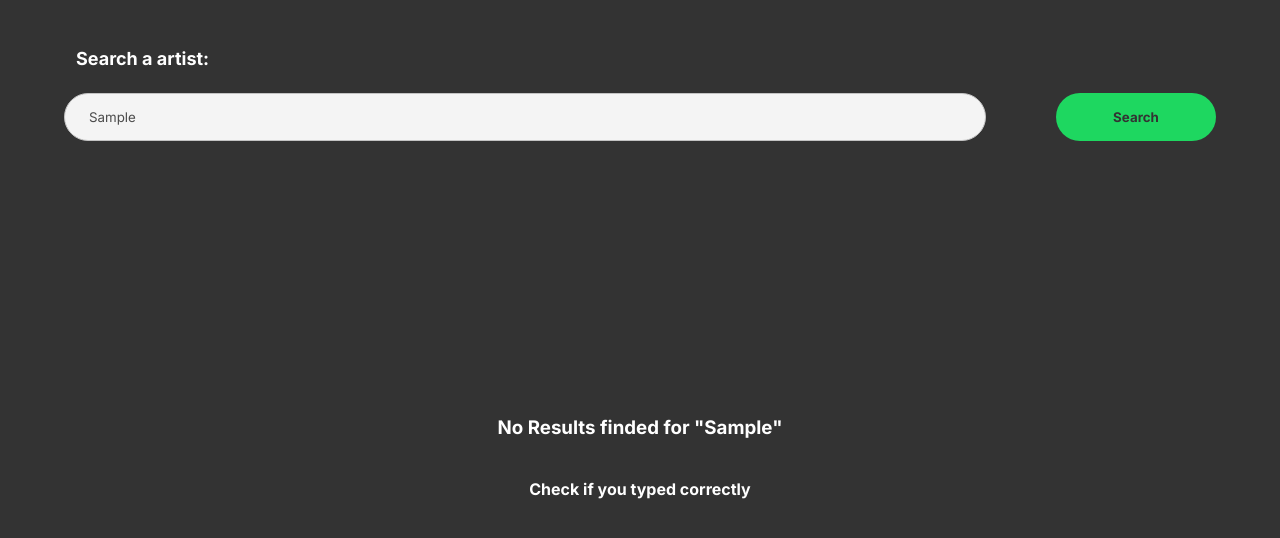
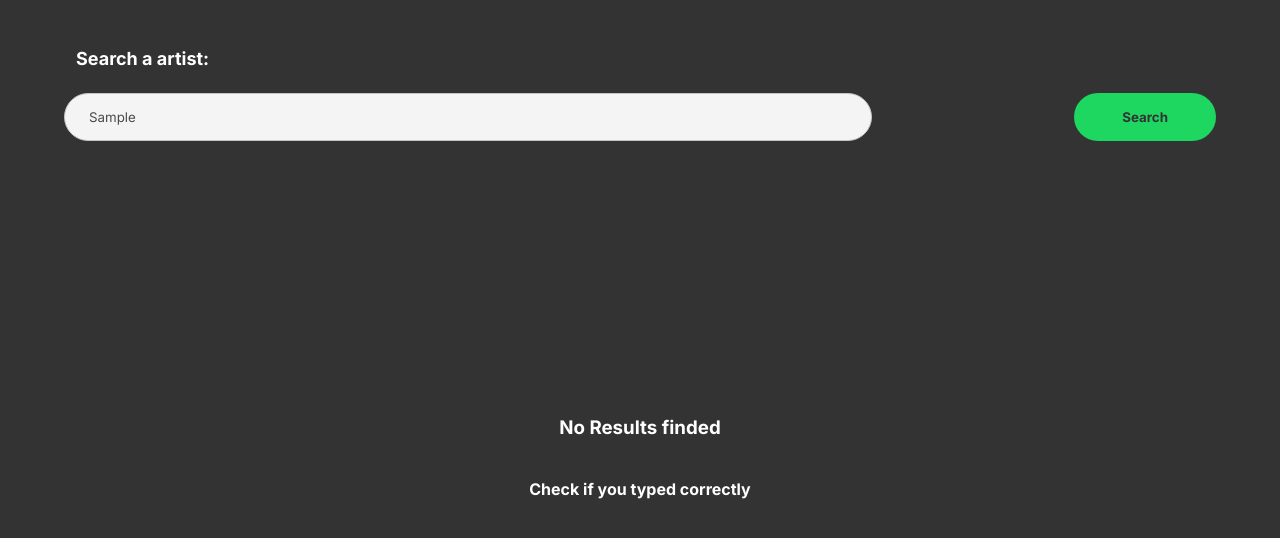
Before and after one commit to Cavalheiro-S/search-artist-info, a React (Create React App) app: page / in a window 1280 px wide. Both pictures are taken after typing "Sample" into the empty fields and a click on the button "Search". Shown: the top 538 px of the page. Built offline with nearby package versions, Linux system fonts and the light colour scheme; no server answers.

Commit message:
create ResultContext and changing where search methods are

```diff
--- a/src/App.js
+++ b/src/App.js
@@ -1,6 +1,6 @@
 import Content from './containers/Content/Content';
 import { GlobalStyle } from "./assets/style/global";
-import { ArtistProvider } from 'contexts/ArtistContext';
+import { ArtistProvider, ResultProvider } from 'contexts';
 import { ContainerCatch } from 'components';
 
 function App() {
@@ -8,9 +8,11 @@ function App() {
     <>
       <GlobalStyle />
       <ArtistProvider>
-        <ContainerCatch>
-          <Content />
-        </ContainerCatch>
+        <ResultProvider>
+          <ContainerCatch>
+            <Content />
+          </ContainerCatch>
+        </ResultProvider>
       </ArtistProvider>
     </>
   );
--- a/src/components/Button/index.jsx
+++ b/src/components/Button/index.jsx
@@ -1,9 +1,9 @@
 import {ButtonStyled} from "./styled";
 
-const Button = ({children, color, onClick}) => {
+const Button = (props) => {
     return (
-        <ButtonStyled onClick={onClick} color={color}>
-            {children}
+        <ButtonStyled {...props}>
+            {props.children}
         </ButtonStyled>
     )
 }
--- a/src/components/Input/index.jsx
+++ b/src/components/Input/index.jsx
@@ -1,9 +1,8 @@
 import { InputStyled } from "./styled";
 
-const Input = ({placeholder, propRef, onKeyDown}) => {
-
+const Input = (props) => {
     return(
-        <InputStyled onKeyDown={(event) => onKeyDown(event)} ref={propRef} placeholder={placeholder}/>
+        <InputStyled {...props} ref={props.propRef}/>
     )
 }
 
--- a/src/containers/Content/Content.jsx
+++ b/src/containers/Content/Content.jsx
@@ -1,10 +1,8 @@
 import { useContext, useState } from "react";
 import styled from "styled-components";
-import { getArtistAlbums, getSearchArtist, getTopTracksFromArtist } from "services/spotify/get";
 import { ArtistInfo, CardContainer, SearchBar, TabButtons, ContentNotFounded } from "./components";
-import { ArtistContext } from "contexts/ArtistContext";
+import { ArtistContext, ResultContext } from "contexts";
 import { Loading } from "components";
-import { handleServiceResponseSpotify } from "commons/utils/handleServiceResponseSpotify";
 
 const ContentStyled = styled.div`
     display: flex;
@@ -16,16 +14,9 @@ const ContentStyled = styled.div`
 
 const Content = (props) => {
 
-    const [queryFinded, setQueryFinded] = useState({ query: null, finded: false });
-    const [loading, setLoading] = useState(false);
     const [tabActive, setTabActive] = useState("tracks");
-    const {
-        artistTracks,
-        setArtistTracks,
-        setArtistInfo,
-        artistAlbums,
-        setArtistAlbums
-    } = useContext(ArtistContext);
+    const { artistTracks, artistAlbums, } = useContext(ArtistContext);
+    const { loading, queryFinded} = useContext(ResultContext);
 
     const returnContentContainer = () => {
 
@@ -36,41 +27,6 @@ const Content = (props) => {
             return artistAlbums.items
     }
 
-
-    const searchQuery = async (artistName) => {
-        setLoading(true);
-        try {
-            const searchArtistResponse = await getSearchArtist(artistName);
-            const tracksArtistResponse = await getTopTracksFromArtist(searchArtistResponse.data.id)
-            const albumsArtistResponse = await getArtistAlbums(searchArtistResponse.data.id);
-            handleSearch(searchArtistResponse, tracksArtistResponse, albumsArtistResponse);
-        }
-        catch (Error) {
-            setQueryFinded({ query: artistName, finded: false });
-            console.log(Error);
-        }
-        finally {
-            setLoading(false);
-        }
-    }
-
-    const callbackIfResponseSuccess = (newState, setState) => {
-        return () => {
-            setState(newState);
-            setQueryFinded({ query: newState, finded: true });
-        }
-    }
-
-    const callbackIfResponseError = (searchResponse) => {
-        return setQueryFinded({ query: searchResponse.data, finded: false })
-    }
-
-    const handleSearch = (searchResponse, tracksResponse, albumsResponse) => {
-        handleServiceResponseSpotify(searchResponse, callbackIfResponseSuccess(searchResponse.data, setArtistInfo), callbackIfResponseError(searchResponse));
-        handleServiceResponseSpotify(tracksResponse, callbackIfResponseSuccess(tracksResponse.data, setArtistTracks), callbackIfResponseError(searchResponse));
-        handleServiceResponseSpotify(albumsResponse, callbackIfResponseSuccess(albumsResponse.data, setArtistAlbums), callbackIfResponseError(searchResponse));
-    }
-
     const handleRenderResult = () => {
         if (loading) {
             return <Loading />
@@ -78,8 +34,8 @@ const Content = (props) => {
         if (!queryFinded.query && !queryFinded.finded) {
             return null
         }
-        if (queryFinded.query !== null && !queryFinded.finded) {
-            return <ContentNotFounded queryNotFounded={queryFinded.query} />
+        if (queryFinded.query && !queryFinded.finded) {
+            return <ContentNotFounded />
         }
         return (
             <>
@@ -92,7 +48,7 @@ const Content = (props) => {
 
     return (
         <ContentStyled>
-            <SearchBar onClick={searchQuery} />
+            <SearchBar />
             {handleRenderResult()}
         </ContentStyled>
     )
--- /dev/null
+++ b/src/containers/Content/components/ContentNotFinded/index.jsx
@@ -0,0 +1,12 @@
+import { ContentNotFindedStyled } from "./styled";
+
+const ContentNotFinded = () => {
+    return (
+        <ContentNotFindedStyled>
+            <h3>No Results finded</h3>
+            <h4>Check if you typed correctly</h4>
+        </ContentNotFindedStyled>
+    )
+}
+
+export default ContentNotFinded;
--- a/src/containers/Content/components/ContentNotFounded/styled.jsx
+++ b/src/containers/Content/components/ContentNotFinded/styled.jsx
@@ -1,6 +1,6 @@
 import styled from "styled-components";
 
-export const ContentNotFoundedStyled = styled.div`
+export const ContentNotFindedStyled = styled.div`
     display: flex;
     flex-direction: column;
     color: white;
--- a/src/containers/Content/components/ContentNotFounded/index.jsx
+++ /dev/null
@@ -1,12 +0,0 @@
-import { ContentNotFoundedStyled } from "./styled";
-
-const ContentNotFounded = ({ queryNotFounded }) => {
-    return (
-        <ContentNotFoundedStyled>
-            <h3>No Results finded for "{queryNotFounded}"</h3>
-            <h4>Check if you typed correctly</h4>
-        </ContentNotFoundedStyled>
-    )
-}
-
-export default ContentNotFounded;
--- a/src/containers/Content/components/SearchBar/index.jsx
+++ b/src/containers/Content/components/SearchBar/index.jsx
@@ -1,23 +1,75 @@
-import { useRef } from "react";
+import { useContext, useRef, useState } from "react";
 import { Input, Button } from "components";
-import { SearchBarStyled, SearchTitle } from "./styled";
+import { SearchBarStyled, SearchTitle, EmptyMessage, InputContainer } from "./styled";
+import { getArtistAlbums, getSearchArtist, getTopTracksFromArtist } from "services/spotify/get";
+import { ArtistContext } from "contexts/ArtistContext";
+import { ResultContext } from "contexts";
+import { handleServiceResponseSpotify } from "commons/utils/handleServiceResponseSpotify";
 
-const SearchBar = ({ onClick }) => {
+const SearchBar = () => {
+    const inputRef = useRef();
+    const [inputEmpty, setInputEmpty] = useState(null);
+    const { setArtistTracks, setArtistInfo, setArtistAlbums } = useContext(ArtistContext);
+    const { setLoading, setQueryFinded } = useContext(ResultContext);
 
-    const inputRef = useRef();
-
-    const onKeyDown = (event) => {
-        if(event.key === "Enter"){
-            onClick(inputRef.current.value)
+    const handleKeyDown = (event) => {
+        if (event.key === "Enter") {
+            handleClick();
         }
     }
+
+    const handleClick = async () => {
+        const inputValue = inputRef.current.value
+        if (!inputValue) {
+            setInputEmpty(true);
+        }
+        else {
+            setInputEmpty(false);
+            setLoading(true);
+
+            try {
+                const searchArtistResponse = await getSearchArtist(inputValue);
+                const tracksArtistResponse = await getTopTracksFromArtist(searchArtistResponse.data.id)
+                const albumsArtistResponse = await getArtistAlbums(searchArtistResponse.data.id);
+                handleSearch(searchArtistResponse, tracksArtistResponse, albumsArtistResponse);
+            }
+            catch (Error) {
+                setQueryFinded({ query: inputValue, finded: false });
+                console.log(Error);
+            }
+            finally {
+                setLoading(false);
+            }
+        }
+    }
+
+    const callbackIfResponseSuccess = (newState, setState) => {
+        return () => {
+            setState(newState);
+            setQueryFinded({ query: newState, finded: true });
+        }
+    }
+
+    const callbackIfResponseError = (searchResponse) => {
+        return setQueryFinded({ query: searchResponse.data, finded: false })
+    }
+
+    const handleSearch = (searchResponse, tracksResponse, albumsResponse) => {
+        handleServiceResponseSpotify(searchResponse, callbackIfResponseSuccess(searchResponse.data, setArtistInfo), callbackIfResponseError(searchResponse));
+        handleServiceResponseSpotify(tracksResponse, callbackIfResponseSuccess(tracksResponse.data, setArtistTracks), callbackIfResponseError(searchResponse));
+        handleServiceResponseSpotify(albumsResponse, callbackIfResponseSuccess(albumsResponse.data, setArtistAlbums), callbackIfResponseError(searchResponse));
+    }
+
 
     return (
         <>
             <SearchTitle>Search a artist:</SearchTitle>
             <SearchBarStyled>
-                <Input onKeyDown={onKeyDown} propRef={inputRef} placeholder="Type a artist name" />
-                <Button onClick={() => onClick(inputRef.current.value)} color="primary">
+                <InputContainer>
+                    {inputEmpty && <EmptyMessage>This field could'nt are empty</EmptyMessage>}
+                    <Input onKeyDown={handleKeyDown} propRef={inputRef} placeholder="Type a artist name" />
+                </InputContainer>
+                <Button onClick={handleClick} color="primary">
                     Search
                 </Button>
             </SearchBarStyled>
--- a/src/containers/Content/components/SearchBar/styled.jsx
+++ b/src/containers/Content/components/SearchBar/styled.jsx
@@ -3,6 +3,7 @@ import styled from "styled-components"
 export const SearchBarStyled = styled.div`
     display: flex;
     justify-content: space-between;
+    align-items: flex-end;
     width: 100%;
 `
 export const SearchTitle = styled.h1`
@@ -10,3 +11,15 @@ export const SearchTitle = styled.h1`
     font-size: 18px;
     color: white;
 `
+
+export const EmptyMessage = styled.span`
+    padding: 8px 24px;
+    color: white;
+    font-size: 0.8rem;
+`
+
+export const InputContainer = styled.div`
+    display: flex;
+    flex-direction: column;
+    width: 100%;
+`
--- a/src/containers/Content/components/index.jsx
+++ b/src/containers/Content/components/index.jsx
@@ -2,5 +2,5 @@ import ArtistInfo from "./ArtistInfo";
 import SearchBar from "./SearchBar";
 import CardContainer from "./CardContainer";
 import TabButtons from "./TabMenu";
-import ContentNotFounded from "./ContentNotFounded";
+import ContentNotFounded from "./ContentNotFinded";
 export { ArtistInfo, SearchBar, CardContainer,TabButtons, ContentNotFounded };
--- /dev/null
+++ b/src/contexts/ResultContext.js
@@ -0,0 +1,21 @@
+const { useState,createContext } = require("react");
+
+export const ResultContext = createContext();
+
+export const ResultProvider = ({ children }) => {
+    const [queryFinded, setQueryFinded] = useState({ query: null, finded: false });
+    const [loading, setLoading] = useState(false);
+
+    const value = {
+        queryFinded,
+        setQueryFinded,
+        loading,
+        setLoading
+    }
+
+    return (
+        <ResultContext.Provider value={value}>
+            {children}
+        </ResultContext.Provider>
+    )
+}
--- /dev/null
+++ b/src/contexts/index.js
@@ -0,0 +1,8 @@
+import { ArtistContext, ArtistProvider } from "./ArtistContext";
+import { ResultContext, ResultProvider } from "./ResultContext";
+export {
+    ArtistContext,
+    ArtistProvider,
+    ResultContext,
+    ResultProvider
+}
```
